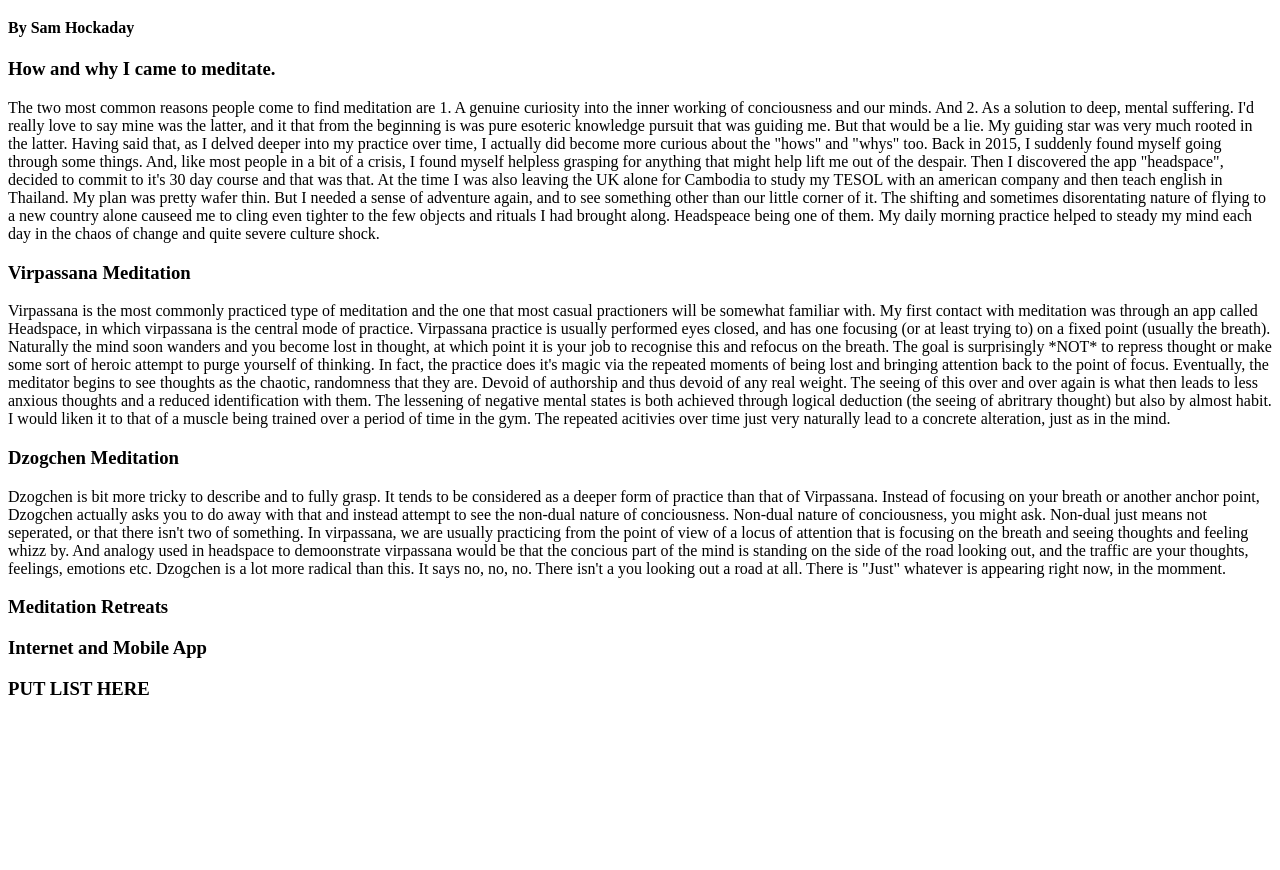
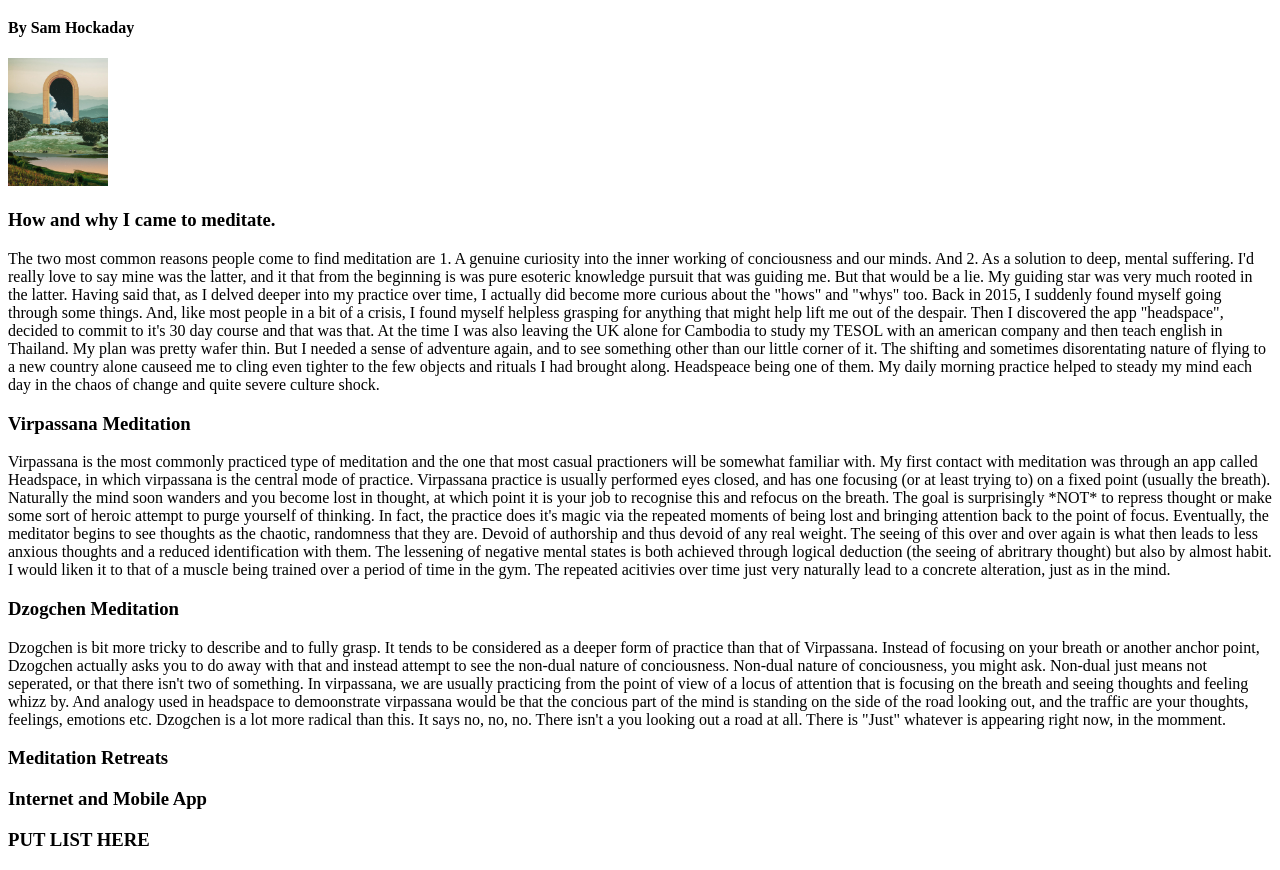
Before and after one commit to samscupoftea/Hobby-Page-, a plain HTML site: page My First Repo.html in a window 1280 px wide. Shown: the part 61-931 px from the top of the page. Before the commit the page ends 800 px from the top, so only its background shows below. Drawn offline with Linux system fonts and the light colour scheme; a script that the page names is missing.

Commit message:
Added img and styled it with css to change size

```diff
--- a/My First Repo.html
+++ b/My First Repo.html
@@ -10,6 +10,12 @@
 <body>
     <h1> A Beginners Guide To Meditation </h1>
     <h4> By Sam Hockaday </h4>
+    <style>
+    img {
+        width: 100px
+    }
+        ;</style>
+    <img src="images/Meditation artwork 1 .jpeg"   alt="image">
     <script src="/my-script.js"></script>
     <h3> How and why I came to meditate. </h3>
     <p> The two most common reasons people come to find meditation are 1. A genuine curiosity into the inner working of conciousness
```
Also changed, not shown: images/Meditation artwork 1 .jpeg (added).
